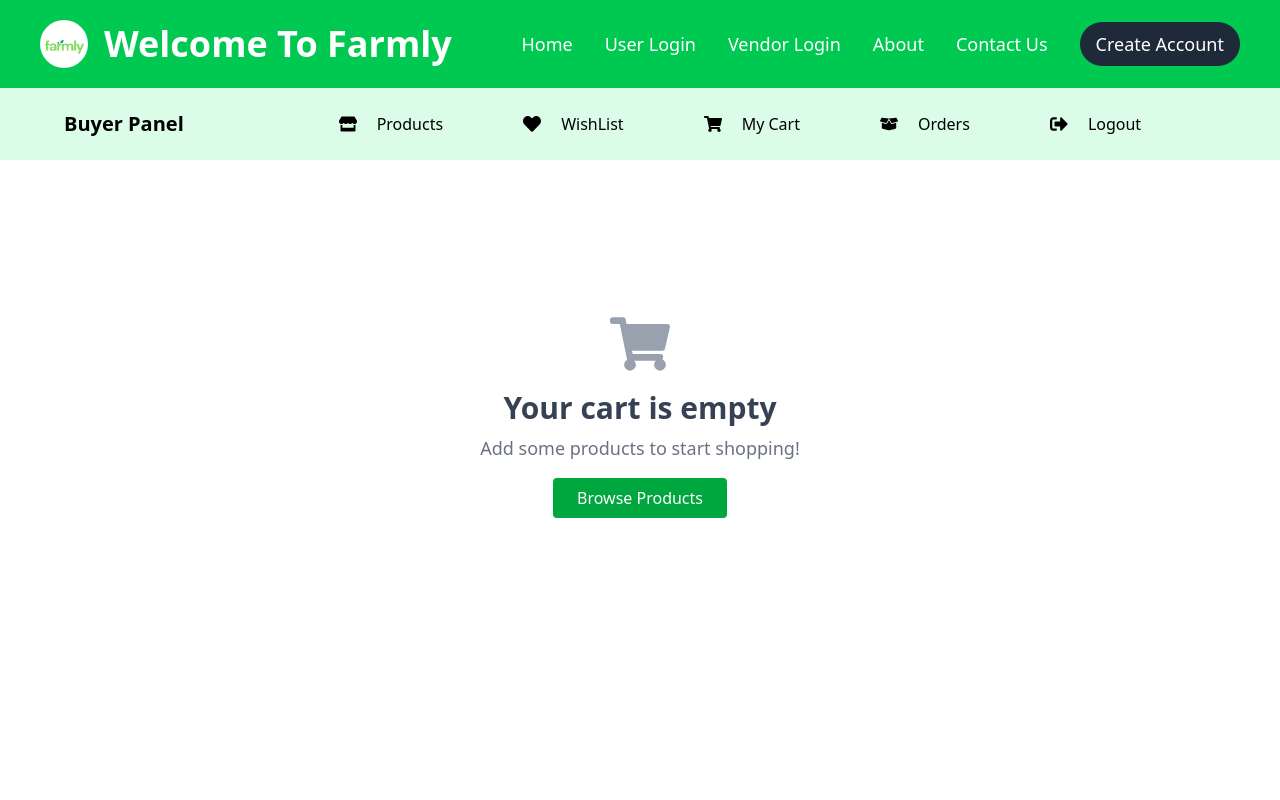
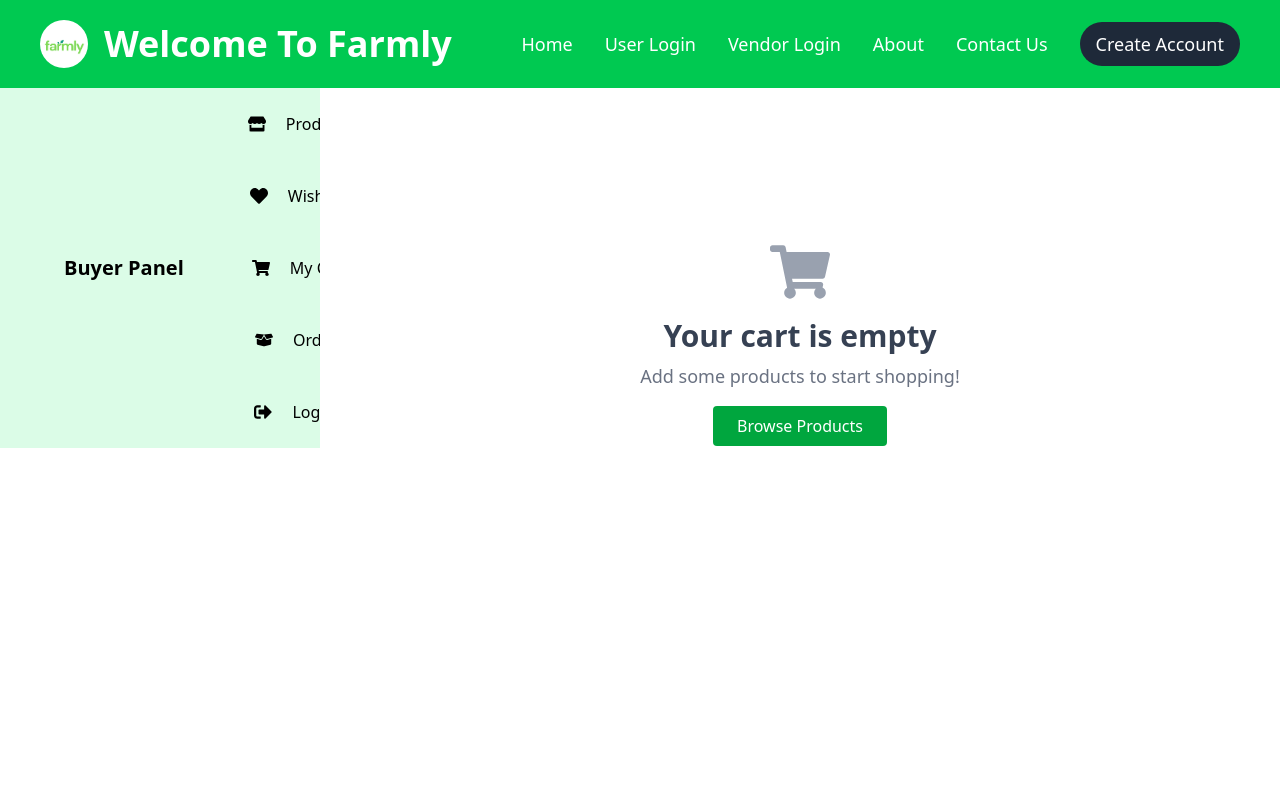
Before and after one commit to Sarat20/farmly, a React (Vite) app in the folder frontend/: page /user/cart in a window 1280 px wide. Shown: the top 800 px of the page. Built offline with nearby package versions, Linux system fonts and the light colour scheme.

Commit message:
Update User.jsx

```diff
--- a/frontend/src/pages/User.jsx
+++ b/frontend/src/pages/User.jsx
@@ -1,15 +1,17 @@
 import React from 'react';
 import { Outlet } from 'react-router-dom';
 import UserSideBar from '../components/userSideBar';
+
 const User = () => {
   return (
-    <div className="flex flex-col min-h-screen">
-  <UserSideBar />
-  <main className="flex-grow p-4">
-    <Outlet />
-  </main>
-</div>
-
+    <div className="flex flex-col md:flex-row min-h-screen">
+      <div className="w-full md:w-1/4">
+        <UserSideBar />
+      </div>
+      <main className="flex-grow p-4">
+        <Outlet />
+      </main>
+    </div>
   );
 };
 
```
